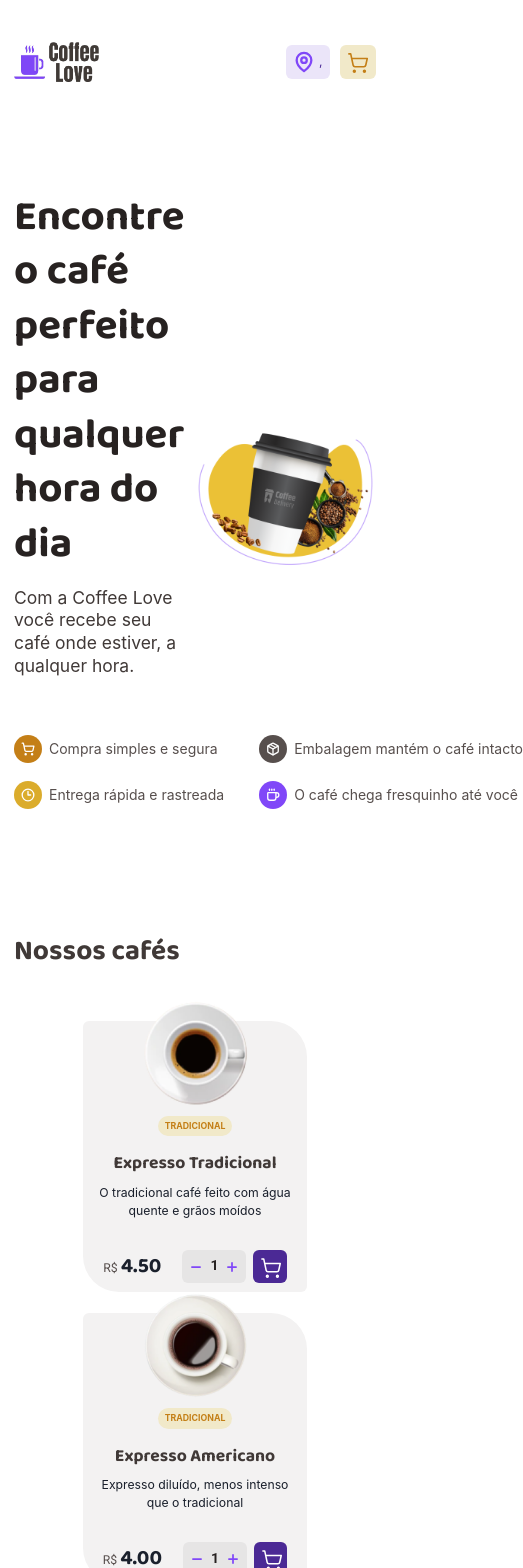
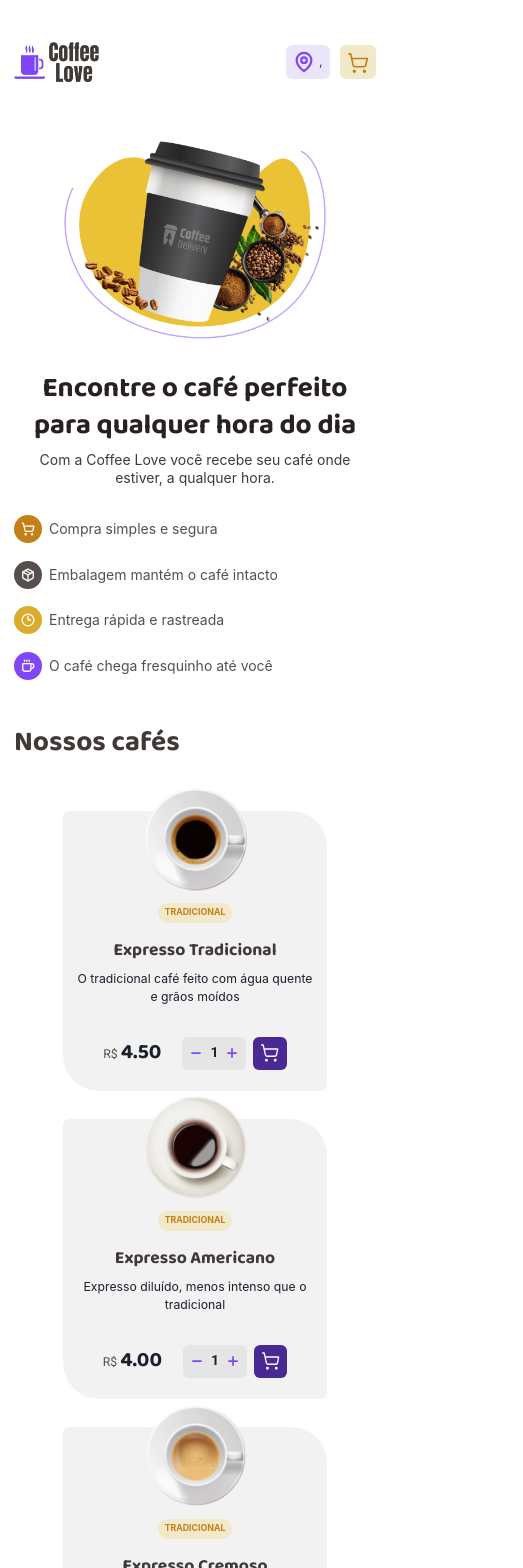
Before and after one commit to rafaelclima/coffeelove, a React (Vite) app: page / in a window 390 px wide. Shown: the top 1568 px of the page, 523 px wide, since content can reach past the window. Built offline with nearby package versions, Linux system fonts and the light colour scheme; no server answers.

Commit message:
:lipstick: feat: responsividade

```diff
--- a/src/pages/home/Home.module.css
+++ b/src/pages/home/Home.module.css
@@ -88,7 +88,7 @@
 
 .menu {
   width: 100%;
-  margin-bottom: 9.75rem;
+  margin-bottom: 4rem;
 }
 
 .menu-grid {
@@ -245,10 +245,77 @@
 }
 
 @media (max-width: 480px) {
+  .heroContainer {
+    width: 100%;
+    display: flex;
+    flex-direction: column-reverse;
+    align-items: center;
+    justify-content: space-between;
+
+    margin-top: 2rem;
+    margin-bottom: 3rem;
+  }
+
+  .heroImage {
+    width: 75%;
+    margin-bottom: 2rem;
+  }
+
+  .heroTexts {
+    /* width: 36.75rem; */
+    width: 100%;
+  }
+
+  .heroTitle {
+    align-items: center;
+    margin-bottom: 2rem;
+    gap: .5rem;
+  }
+
+  .heroTitle h1 {
+    font-size: 2rem;
+    text-align: center;
+  }
+
+  .heroTitle p {
+    width: 100%;
+    font-size: 1rem;
+    text-align: center;
+  }
+
+  .heroPlus {
+    width: 100%;
+    grid-template-columns: 1fr;
+    place-items: center;
+  }
+
+  .heroPlus p {
+    width: 100%;
+  }
+
   .menu-grid {
-    gap: 1.5rem 1rem;
+    gap: 2rem 0rem;
     grid-template-columns: 1fr;
     place-items: center;
     margin: 0 auto;
   }
+
+  .menu-card {
+    width: 18.875rem;
+    height: 20rem;
+  }
+
+  .menu-card img {
+    width: 7.5rem;
+    height: 7.5rem;
+
+    margin-top: calc(0px - 24px);
+    margin-bottom: .75rem;
+  }
+
+  .menu-quantity-icon {
+    display: flex;
+    align-items: center;
+    justify-content: center;
+  }
 }
```
